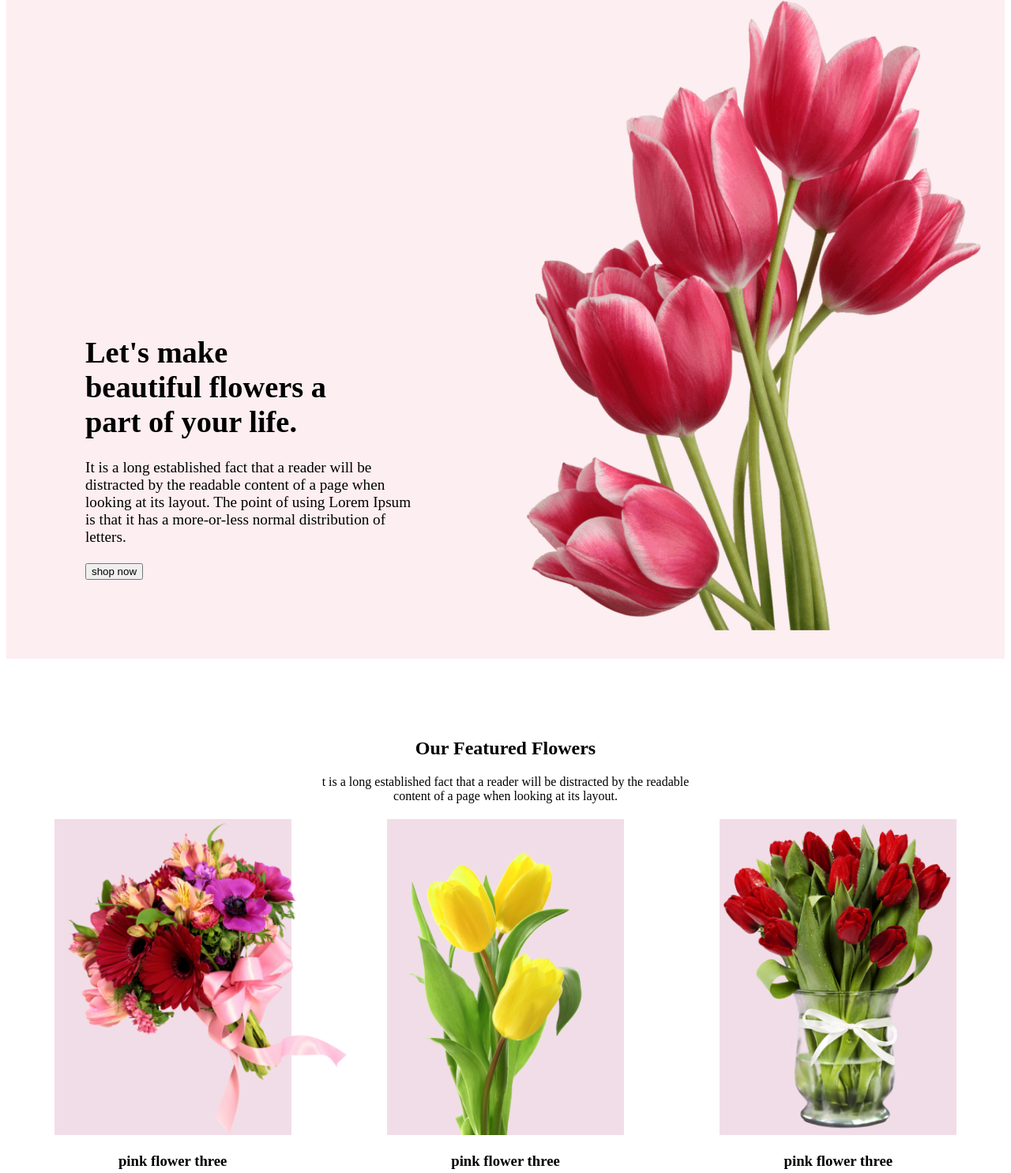
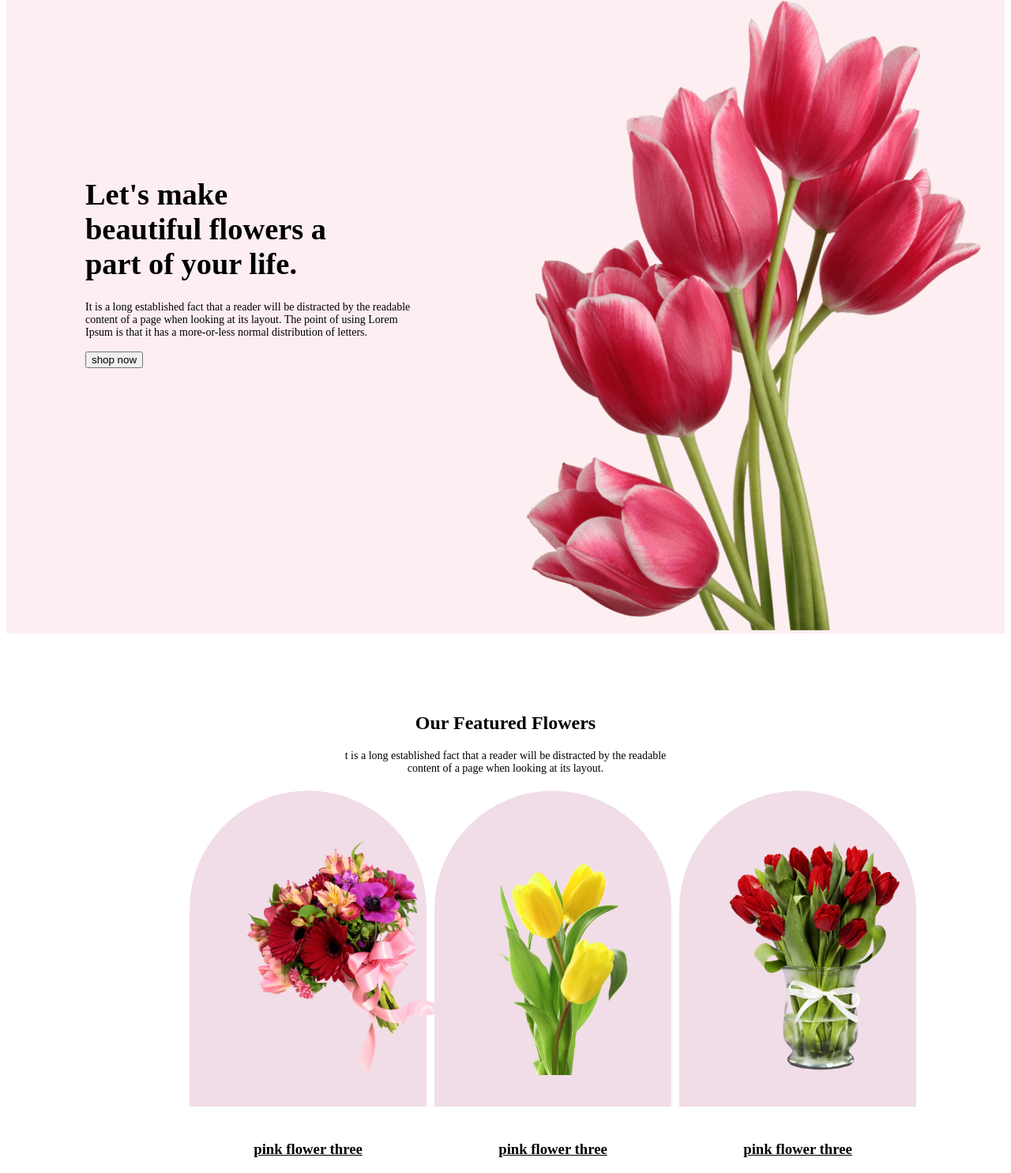
Before and after one commit to Siraz7/first-assinment-, a plain HTML site: page index.html in a window 1280 px wide. Shown: the part 10-1495 px from the top of the page at 79% size. Drawn offline with Linux system fonts and the light colour scheme.

Commit message:
feature section added

```diff
--- a/index.html
+++ b/index.html
@@ -17,7 +17,9 @@
                 <p>It is a long established fact that a reader will be distracted by the readable
                     content of a page when looking at its layout. The point of using Lorem Ipsum is
                     that it has a more-or-less normal distribution of letters.</p>
-                    <button>shop now</button>
+                    <div class="btn-primary">
+                        <button>shop now</button>
+                    </div>
         </div>
 
 
@@ -26,31 +28,33 @@
                         <img src="../Flower Asset/pngwing 10.png" alt="">
                     </div>
 
+
     </div>
 
     <main>
-           <div class="text section">
+           <div class="feature-container">
 
             <div class="text-area">
             <h2>Our Featured Flowers</h2>
             <p>t is a long established fact that a reader will be distracted by the readable <br>
                 content of a page when looking at its layout.</p>
             </div>
-            <div class="three-img">
+            <div class="box-container">
                 <div class="img-div">
                <img class="images" src="../Flower Asset/pngwing 5.png" alt="">
-               <h3>pink flower three</h3>
+              <u><h3>pink flower three</h3></u>
             </div>
 
 
             <div class="img-div">
                <img class="images" src="../Flower Asset/pngwing 7.png" alt="">
-               <h3>pink flower three</h3>
+               <u><h3>pink flower three</h3></u>
             </div>
             <div class="img-div">
                <img class="images" src="../Flower Asset/pngwing 8.png" alt="">
-               <strong><h3>pink flower three</h3></strong>
+              <u><h3>pink flower three</h3></u>
             </div>
+
             </div>
 
 
@@ -75,7 +79,9 @@
                 <h1>Hot Deal ! Sale Up To 25% Of</h1>
                 <p>t is a long established fact that a reader will be distracted by the readable <br>
                     content of a page when looking at its layout.</p>
-                    <button class="btn-primary">sign up</button>
+                    <div class="btn-primary">
+                        <button>sign up</button>
+                    </div>
             </div>
             <div class="div-image">
                 <img src="../Flower Asset/pngwing 8.png" alt="">
--- a/styles/style.css
+++ b/styles/style.css
@@ -1,6 +1,9 @@
 *{
     margin:0px,
     padding:0px,
+}
+body p{
+ font-size: 14px;
 }
 .header-container{
     display: flex;
@@ -8,8 +11,12 @@
 
 
 }
+.header-img{
+    width: auto;
+}
+
 .header-left{
-    margin-top:300px;
+    margin-top:100px;
     padding: 100px;
     font-family: bold;
     font-size: larger;
@@ -18,9 +25,14 @@
     text-align: center;
     margin-top: 100px;
 }
-.three-img{
+.feature-container{
+    width: 100vh;
+    margin: auto;
+}
+.box-container{
     display: flex;
-    justify-content: space-around;
+   justify-content: space-around;
+
 
     margin-top: 20px;
 }
@@ -28,14 +40,21 @@
     width: 300px;
     height: 400px;
     background-color: #F1DDE7;
+    border-top-right-radius: 150px;
+    border-top-left-radius: 150px;
+    align-items:center;
+    text-align: center;
+    margin-right: 10px;
 
 }
 .images{
-    height: 400px;
-    align-items: center;
+    height: 300px;
+    justify-content: center;
+    padding: 60px;
 }
 .three-img h3{
     text-align: center;
+    margin-right:100px;
 
 }
 .icon-container{
@@ -78,4 +97,8 @@
     color: #FDF6F8;
     padding: 20px;
 }
+.btn-primary{
+
+    width: 220px;
+    height: 100px;
 }
```
